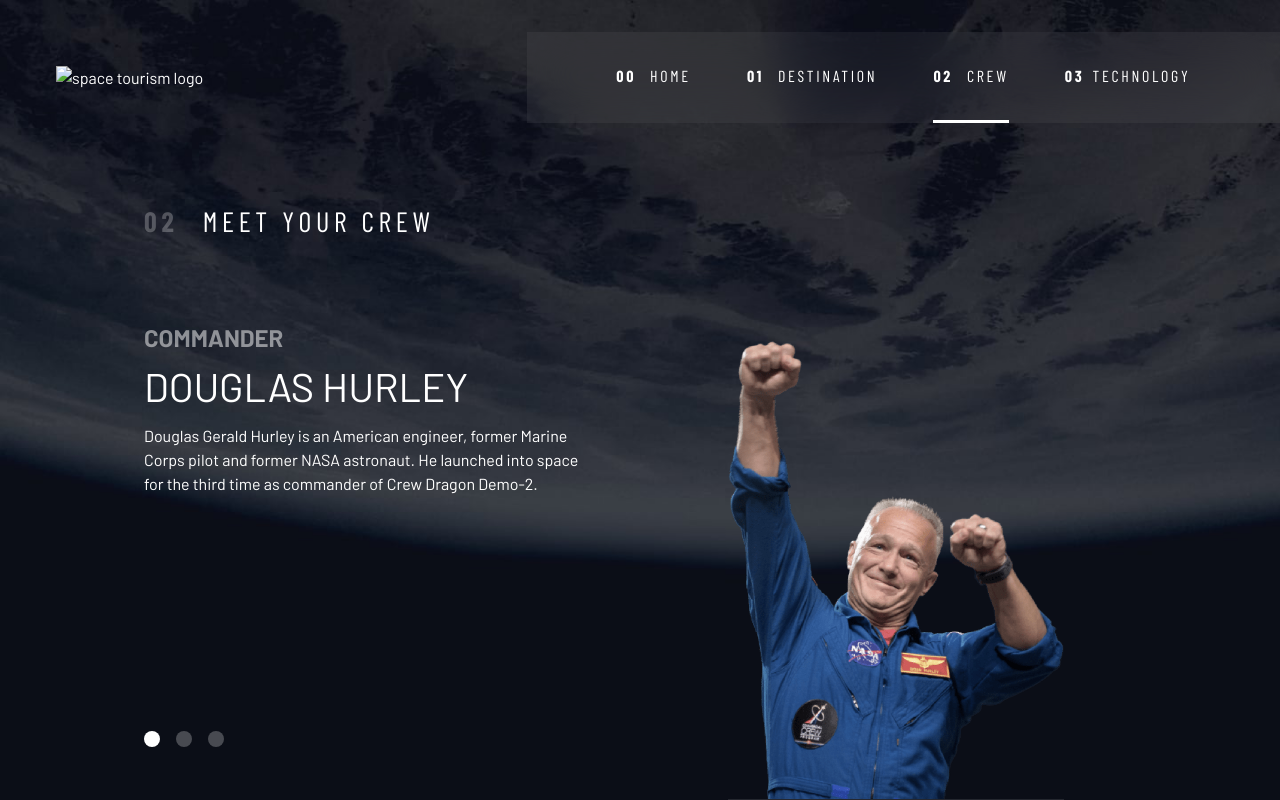
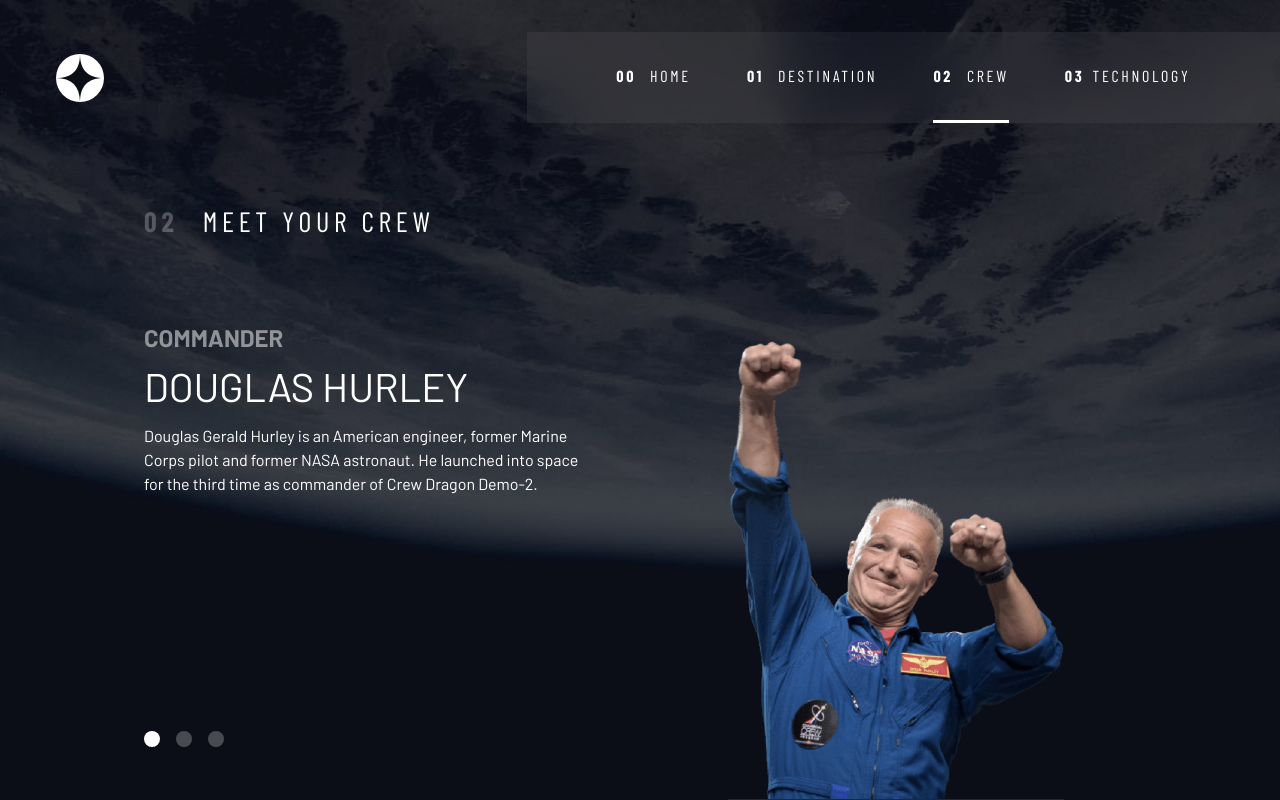
Before and after one commit to chetanpal230/Space, a plain HTML site: page crew-commander.html in a window 1280 px wide. Drawn offline with nearby package versions, Linux system fonts and the light colour scheme; the site is published under a folder, as on GitHub Pages, so addresses that start at the root find nothing; a web font is replaced by a local one.

Commit message:
Update crew-commander.html

```diff
--- a/crew-commander.html
+++ b/crew-commander.html
@@ -19,7 +19,7 @@
 
   <header class="primary-header flex">
     <div>
-      <img class="logo" src="/assets/shared/logo.svg" alt="space tourism logo">
+      <img src="./assets/shared/logo.svg" alt="space tourism logo" class="logo">
     </div>
 
     <button class="mobile-nav-toggle" aria-controls="primary-navigation">
```
